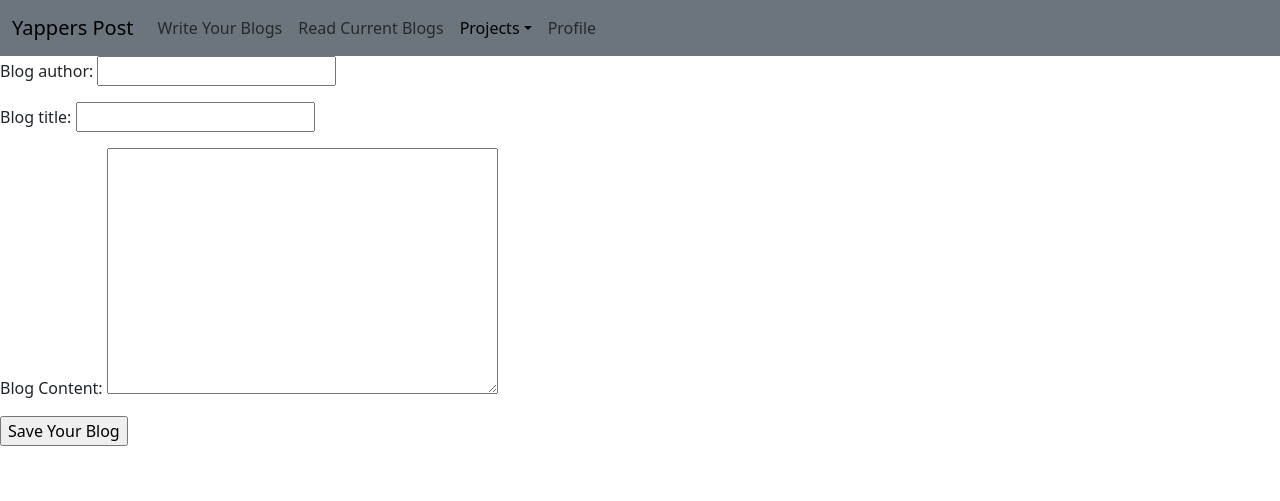
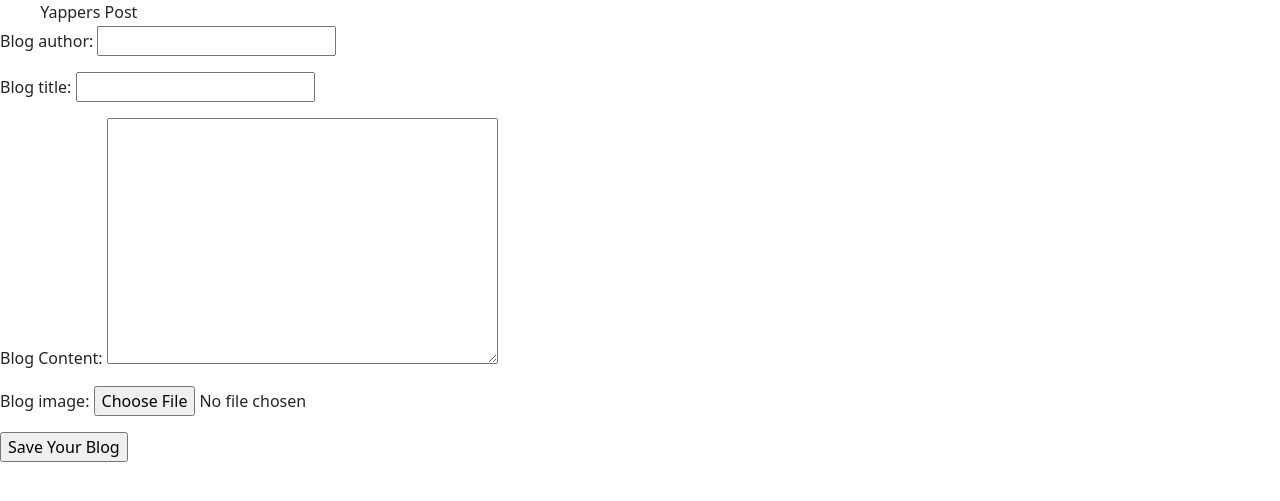
Before and after one commit to INiteshSingh/Yappers-Post, a Django app: page /Blog/blog_form in a window 1280 px wide. Shown: the top 501 px of the page. Run offline with Django 5.2, Linux system fonts and the light colour scheme.

Commit message:
changes made for displaying images on the blog

```diff
--- a/Blog/models.py
+++ b/Blog/models.py
@@ -5,3 +5,5 @@ class Blog_Data(models.Model):
     Blog_Author = models.CharField(max_length=30)
     Blog_Title = models.CharField(max_length=30)
     Blog_Content = models.TextField()
+    Blog_Image = models.ImageField(upload_to='blog_images/',blank=True,null=True)
+    Created_At = models.DateField(auto_now=True)
--- a/Blog/urls.py
+++ b/Blog/urls.py
@@ -1,5 +1,6 @@
 from django.urls import path
 from . import views
+
 urlpatterns = [
     path('home',views.home,name="home"),
     path('blog_form',views.blog_form,name="blog_form"),
--- a/Blog/views.py
+++ b/Blog/views.py
@@ -8,7 +8,7 @@ def home(request):
 def blog_form(request):
     form = write_your_blog()
     if request.method == "POST":
-        form = write_your_blog(request.POST)
+        form = write_your_blog(request.POST, request.FILES)
         if form.is_valid():
             form.save()
             print("Blog Saved")
--- a/Yappers_Post/urls.py
+++ b/Yappers_Post/urls.py
@@ -16,8 +16,12 @@ Including another URLconf
 """
 from django.contrib import admin
 from django.urls import path,include
-
+from django.conf.urls.static import static
+from django.conf import settings
 urlpatterns = [
     path('admin/', admin.site.urls),
     path('Blog/',include('Blog.urls'))
 ]
+
+if settings.DEBUG:
+    urlpatterns += static(settings.MEDIA_URL, document_root=settings.MEDIA_ROOT)
--- a/forms.py
+++ b/forms.py
@@ -5,7 +5,7 @@ class write_your_blog(forms.ModelForm):
     Blog_Author = forms.CharField(max_length=30)
     Blog_Title = forms.CharField(max_length=30)
     Blog_Content = forms.Textarea()
-
+    Blog_Image = forms.ImageField()
     class Meta:
         model = Blog_Data
-        fields = ["Blog_Author","Blog_Title","Blog_Content"]
+        fields = ["Blog_Author","Blog_Title","Blog_Content","Blog_Image"]
--- a/templates/Blog/Yappers Post.html
+++ b/templates/Blog/Yappers Post.html
@@ -8,7 +8,6 @@
 </head>
 <body>
     <!-- navbar -->
-    <nav class="navbar navbar-expand-lg bg-secondary">
     <div class="container-fluid">
         <button class="navbar-toggler" type="button" data-bs-toggle="collapse" data-bs-target="#navbarPillsExample" aria-controls="navbarExample" aria-expanded="false" aria-label="Toggle navigation">
         <span class="navbar-toggler-icon"></span>
--- a/templates/Blog/blogform.html
+++ b/templates/Blog/blogform.html
@@ -3,7 +3,7 @@
 {% block title %} Write Your Blog {% endblock %}
 
 {% block content %}
-<form  method="post">
+<form  method="post" enctype="multipart/form-data">
     {{form.as_p}}
     {% csrf_token %}
     <input type="submit" value="Save Your Blog">
```
Also changed, not shown: Yappers_Post/settings.py (+7 -2 lines), templates/Blog/viewblogs.html (+9 -3 lines), Blog/migrations/0002_blog_data_blog_image_blog_data_created_at.py (added), media/blog_images/backiee-208952-landscape.jpg (added).
